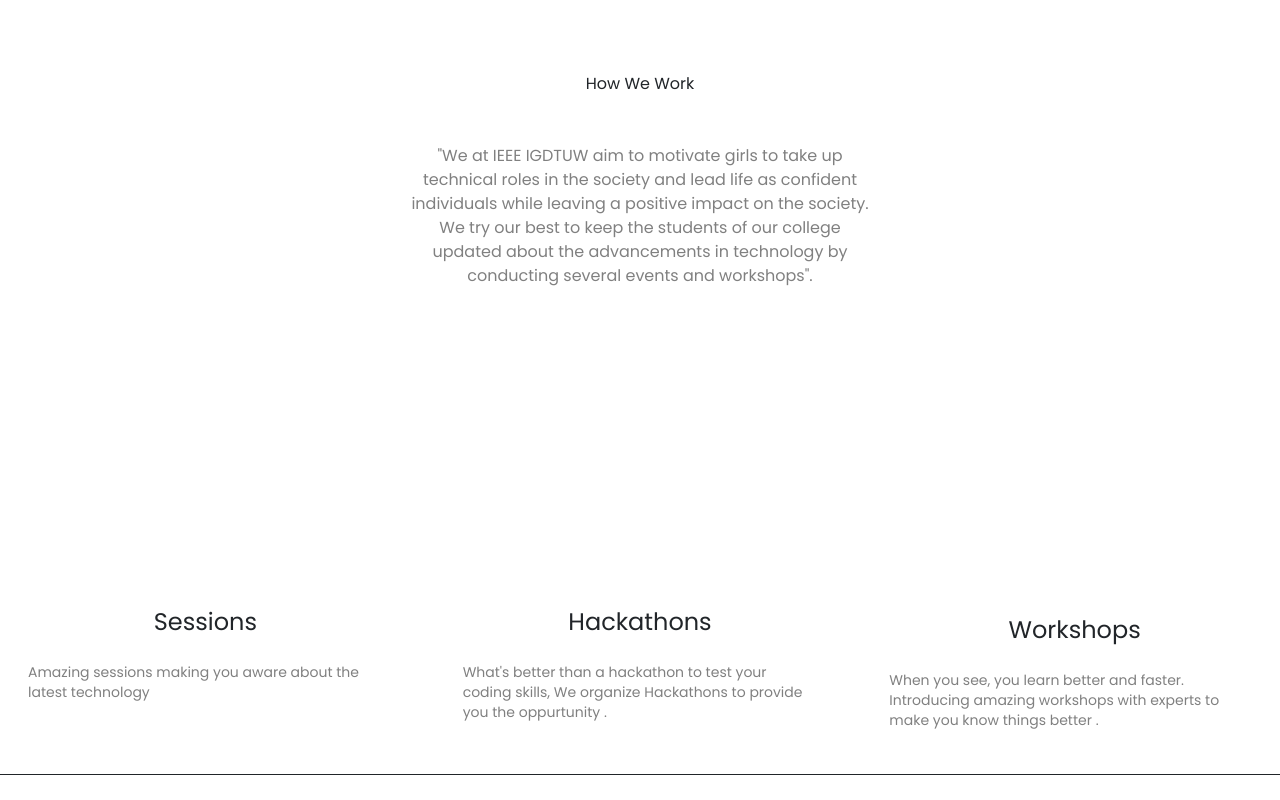
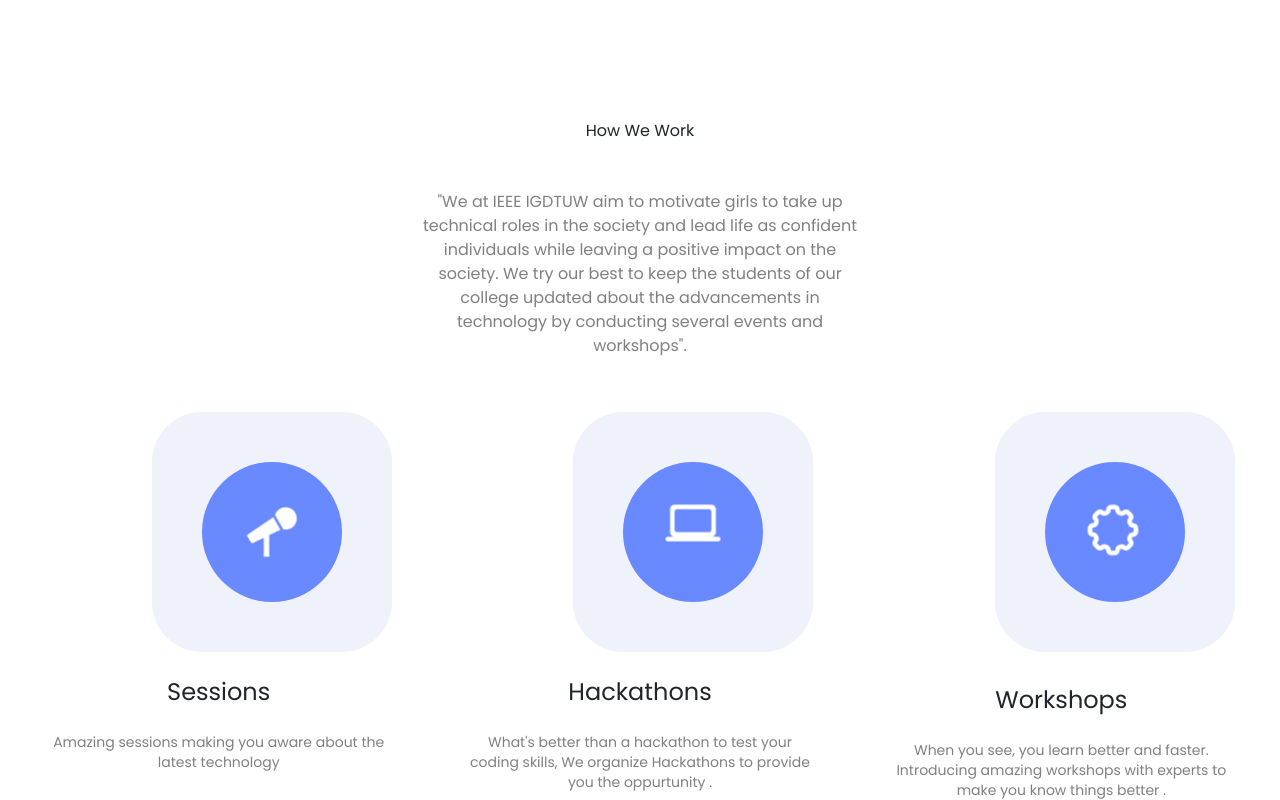
Before and after one commit to mehakdhamija/IEEE-IGDUW-Website, a plain HTML site: page ieee igdtuw /IEEE_IGDTUW/index.html in a window 1280 px wide. Shown: the part 2000-2800 px from the top of the page. Drawn offline with nearby package versions, Linux system fonts and the light colour scheme.

Commit message:
Update style.css

```diff
--- a/ieee igdtuw /IEEE_IGDTUW/CSS/style.css
+++ b/ieee igdtuw /IEEE_IGDTUW/CSS/style.css
@@ -375,3 +375,54 @@ footer{
   /*  margin-left:5.4rem; */
 
   }
+
+
+/* demo shizzle only */
+body {
+  background: white;
+
+  margin: 30px auto;
+  padding: 20px;
+/*   outline: 1px solid #ccc; */
+}
+
+/* Still use global css (not utility css) for base typography etc? */
+p {
+  margin-bottom: 2em;
+
+}
+
+.textc{
+  text-align: center;
+}
+
+.outer-container {
+  width: 240px;
+  height: 240px;
+  border-radius: 50px;
+  background: #EFF2FB;
+  position: relative;
+  margin-left: 8rem;
+}
+
+.inner-circle {
+  position: absolute;
+  width: 140px;
+  height: 140px;
+  background: #6889FF;
+  border-radius: 50%;
+}
+
+.icon {
+  width: 55px;
+  height: 55px;
+  border-radius: 50%;
+}
+
+.inner-circle,
+.icon {
+  position: absolute;
+  top: 50%;
+  left: 50%;
+  transform: translate(-50%, -50%);
+}
```
